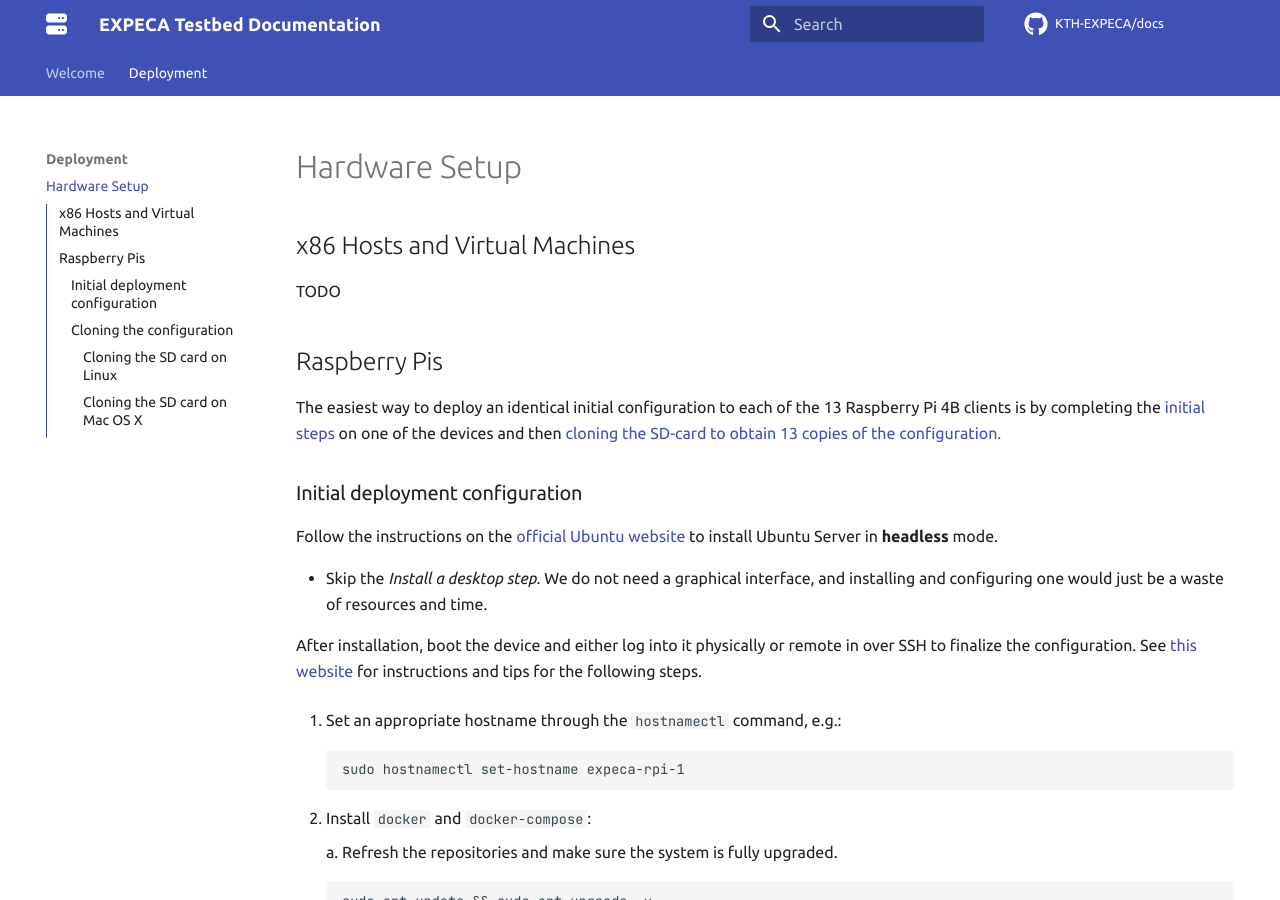
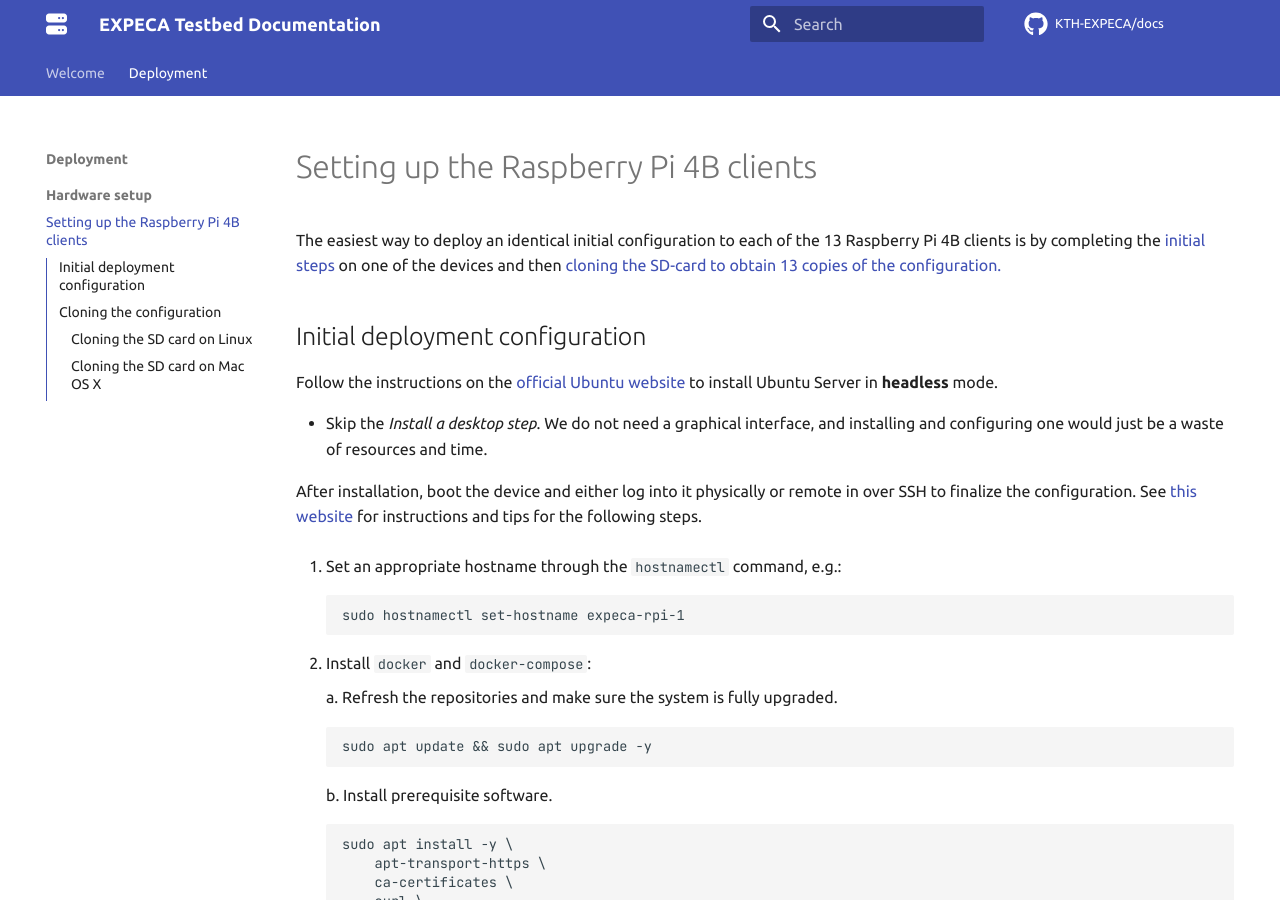
Before and after one commit to KTH-EXPECA/devdocs, an MkDocs documentation site: the page built from docs/deployment/hardware_setup/raspberrypis.md, in a window 1280 px wide and 900 px high. Built offline with MkDocs 1.6.1 and Material for MkDocs 9.7.7, drawn with Linux system fonts in a browser that asks for light colours; comment, search, counter and statistics services are not loaded.

Commit message:
restructure

```diff
--- a/docs/deployment/hardware_setup.md
+++ b/docs/deployment/hardware_setup/raspberrypis.md
@@ -1,14 +1,8 @@
-# Hardware Setup
-
-## x86 Hosts and Virtual Machines
-
-TODO
-
-## Raspberry Pis
+# Setting up the Raspberry Pi 4B clients
 
 The easiest way to deploy an identical initial configuration to each of the 13 Raspberry Pi 4B clients is by completing the [initial steps](#initial-deployment-configuration) on one of the devices and then [cloning the SD-card to obtain 13 copies of the configuration.](#cloning-the-configuration)
 
-### Initial deployment configuration
+## Initial deployment configuration
 
 Follow the instructions on the [official Ubuntu website](https://ubuntu.com/tutorials/how-to-install-ubuntu-on-your-raspberry-pi#1-overview) to install Ubuntu Server in **headless** mode.
 
@@ -166,7 +160,7 @@
         $ vcgencmd measure_temp
         temp=43.8'C
 
-### Cloning the configuration
+## Cloning the configuration
 
 1. Shut down the Raspberry Pi and extract the microSD card.
 2. Insert the microSD card into your device.
@@ -183,7 +177,7 @@
 
         sudo hostnamectl set-hostname expeca-rpi-1
 
-#### Cloning the SD card on Linux
+### Cloning the SD card on Linux
 
 The easiest way to obtain a completely identical bootable configuration from a single fully configured Raspberry Pi is through the command line on a Linux device:
 
@@ -223,7 +217,7 @@
 
 5. [Return to the general cloning instructions.](#cloning-the-configuration)
 
-#### Cloning the SD card on Mac OS X
+### Cloning the SD card on Mac OS X
 
 1. Figure out the device ID of the card using:
 
```
